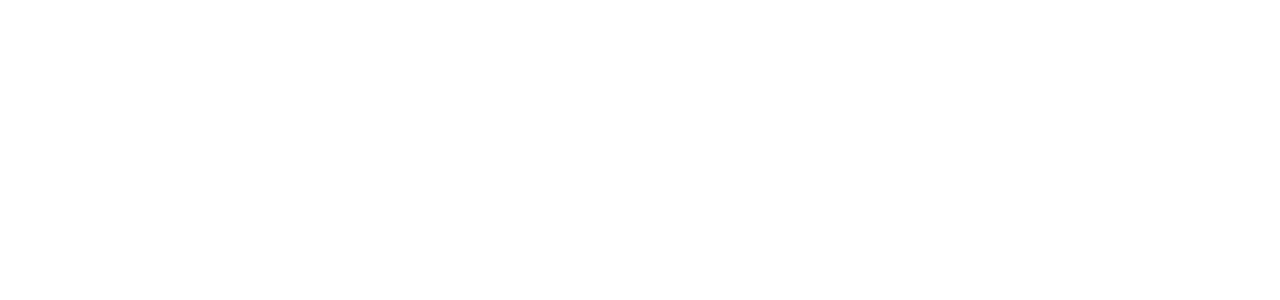
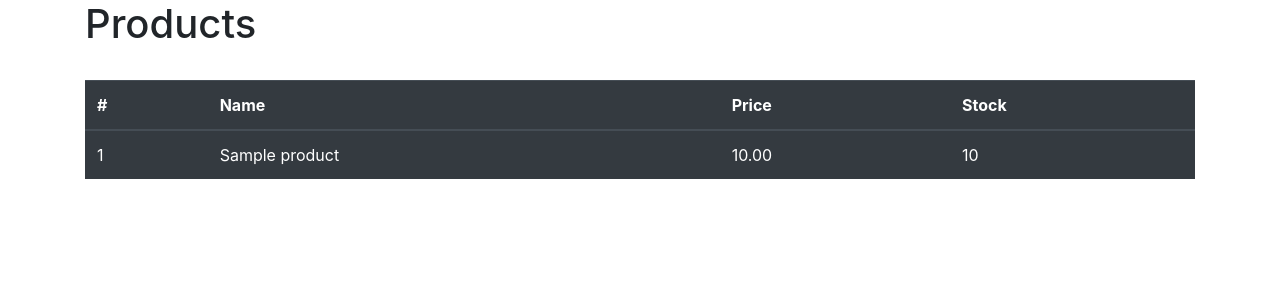
Before and after one commit to franciscowendel/django-simple-project, a Django app: page / in a window 1280 px wide. Before the commit the part shown is empty. Shown: the top 300 px of the page. Run offline with Django 3.2, Linux system fonts and the light colour scheme; tables that the repository leaves empty hold one stand-in row (values such as "Sample post"); some libraries are stand-ins or nearby versions.

Commit message:
Template 'index' configurado pra mostrar o produtos cadastrados.

```diff
--- a/core/templates/index.html
+++ b/core/templates/index.html
@@ -1,10 +1,52 @@
+{% load static %}
+{% load bootstrap4 %}
 <!DOCTYPE html>
 <html lang="en">
 <head>
     <meta charset="UTF-8">
     <title>Title</title>
+    {% bootstrap_css %}
+    <link href="{% static 'css/styles.css' %}" rel="stylesheet">
 </head>
 <body>
-
+    <div class="container">
+    <h1>Products</h1>
+    <br>
+        <table class="table table-dark">
+            <thead>
+                    <tr>
+                        <th scope="col">#</th>
+                        <th scope="col">Name</th>
+                        <th scope="col">Price</th>
+                        <th scope="col">Stock</th>
+                    </tr>
+            </thead>
+            <tbody>
+                    {% for product in products %}
+                        <tr>
+                            <td scope="row">{{ product.id }}</td>
+                            <td scope="row"><a href="#modal{{ product.id }}" data-toggle="modal">{{ product.name }}</a></td>
+                            <td scope="row">{{ product.price }}</td>
+                            <td scope="row">{{ product.stock }}</td>
+                        </tr>
+                        <div class="modal fase bd-example-modal-lg show" id="modal{{ product.id }}" role="dialog">
+                            <div class="modal-dialog">
+                                <div class="modal-content">
+                                    <div class="modal-header">
+                                        <button type="button" class="close" data-dismiss="modal">
+                                            <span aria-hidden="true">&times;</span>
+                                        </button>
+                                    </div>
+                                    <div class="modal-body" id="dynamic-content">
+                                        <img src="{{ product.image.thumb.url }}" class="img-fluid" alt="{{ product.name }}">
+                                    </div>
+                                </div>
+                            </div>
+                        </div>
+                    {% endfor %}
+            </tbody>
+        </table>
+    </div>
+{% bootstrap_javascript jquery='full' %}
 </body>
 </html>
```
